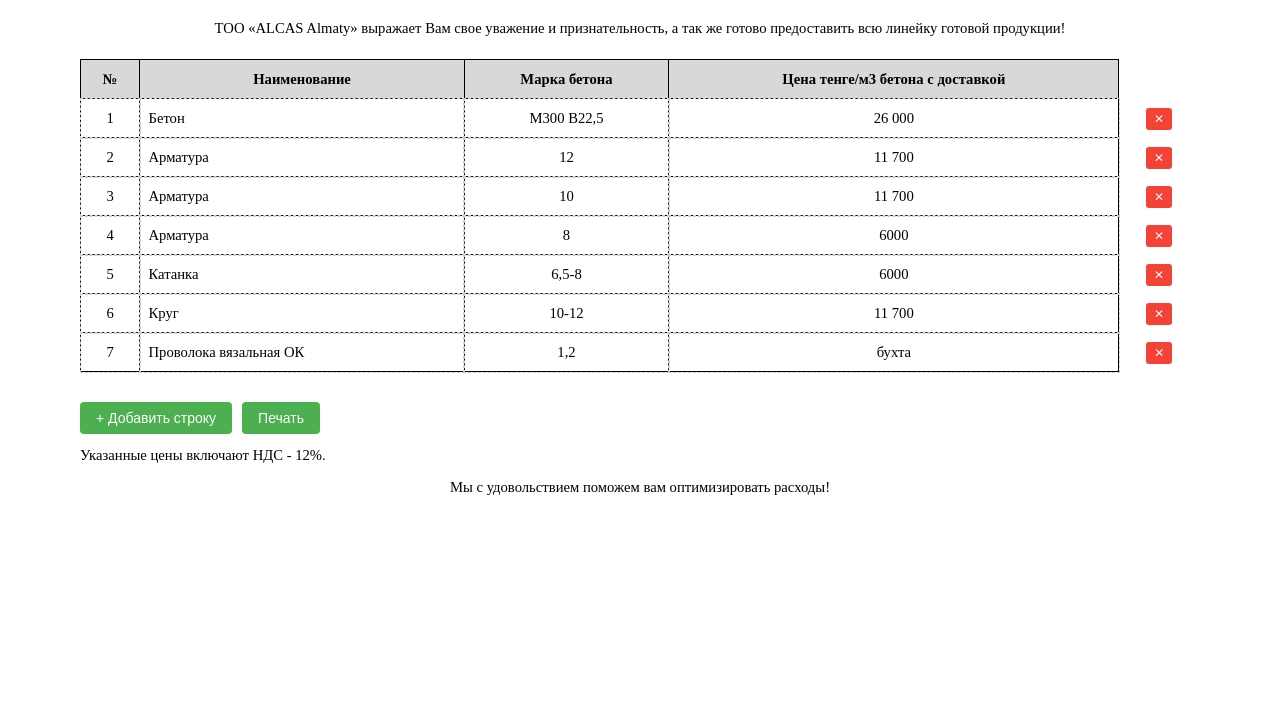
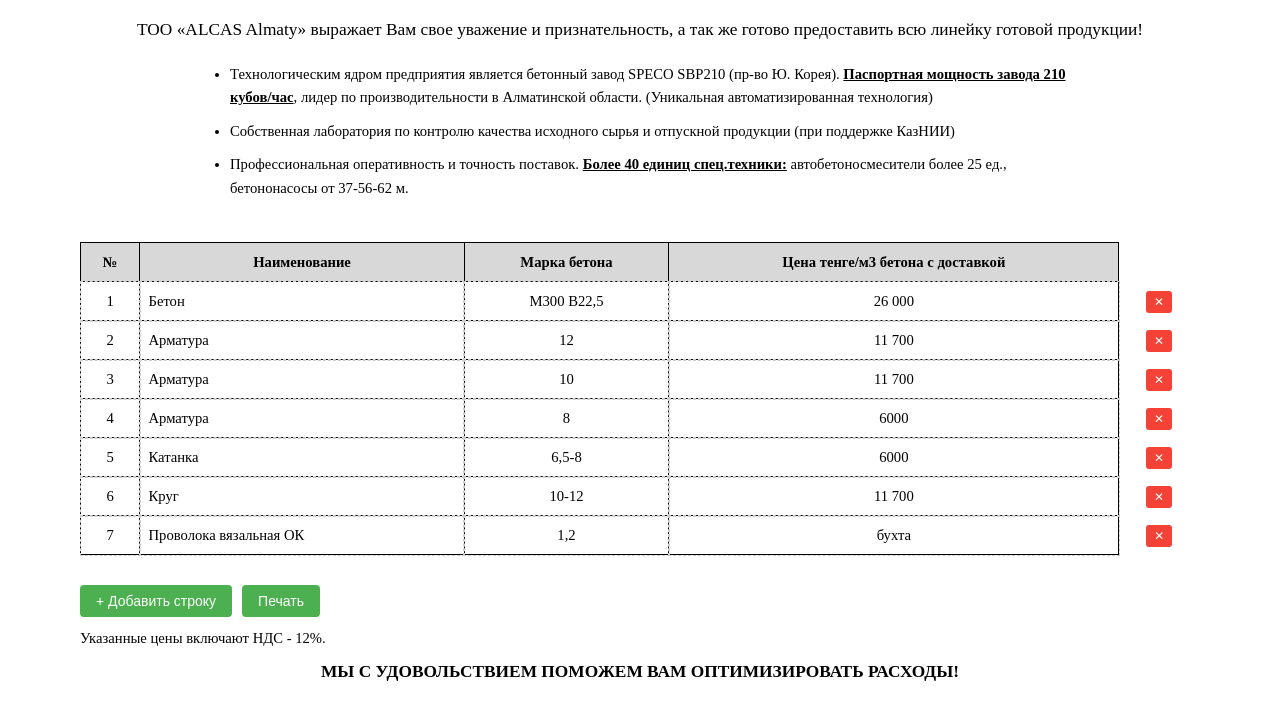
Before and after one commit to bobabane/bobabane.github.io, a plain HTML site: page index.html in a window 1280 px wide. Shown: the part 135-854 px from the top of the page. Before the commit the page ends 800 px from the top, so only its background shows below. Drawn offline with Linux system fonts and the light colour scheme; files whose address does not match are found by name.

Commit message:
Update index.html

```diff
--- a/index.html
+++ b/index.html
@@ -62,6 +62,20 @@
         .greeting {
             text-align: justify;
             margin-bottom: 20px;
+            font-size: 13pt;
+            font-weight: 500;
+        }
+
+        .features-list {
+            max-width: 900px;
+            margin: 0 auto 20px auto;
+            padding-left: 40px;
+            text-align: left;
+        }
+
+        .features-list li {
+            margin-bottom: 10px;
+            line-height: 1.6;
         }
 
         .products-table {
@@ -96,6 +110,9 @@
         .closing {
             text-align: justify;
             margin-bottom: 20px;
+            font-size: 13pt;
+            font-weight: bold;
+            text-transform: uppercase;
         }
 
         /* Editable fields styling */
@@ -180,7 +197,7 @@
 Алматы обл., Iлi ауд, Аскар Токпанов с., Менделеев к-сi, 55
 БИН: 221040014989</td>
             <td class="logo-cell">
-                <img src="logo_new2.svg" alt="Logo" contenteditable="false">
+                <img src="/Users/bobabane/Downloads/logo_new2.svg" alt="Logo" contenteditable="false">
             </td>
             <td class="company-info">ТОО «ALCAS Almaty»
 040718,  Республика  Казахстан
@@ -190,8 +207,14 @@
     </table>
 
     <!-- Greeting -->
-    <p class="greeting" data-placeholder="Введите приветствие" style="text-align: center;">ТОО «ALCAS Almaty» выражает Вам свое уважение и признательность, а так же готово предоставить всю линейку готовой продукции!</p>
-
+    <p class="greeting" style="text-align: center;">ТОО «ALCAS Almaty» выражает Вам свое уважение и признательность, а так же готово предоставить всю линейку готовой продукции!</p>
+    <!-- Features List -->
+    <ul class="features-list">
+        <li>Технологическим ядром предприятия является бетонный завод SPECO SBP210 (пр-во Ю. Корея). <strong><u>Паспортная мощность завода 210 кубов/час</u></strong>, лидер по производительности в Алматинской области. (Уникальная автоматизированная технология)</li>
+        <li>Собственная  лаборатория по контролю качества исходного сырья и отпускной продукции (при поддержке КазНИИ)</li>
+        <li>Профессиональная оперативность и точность поставок. <strong><u>Более 40 единиц спец.техники:</u></strong> автобетоносмесители более 25 ед., бетононасосы от 37-56-62 м.</li>
+    </ul>
+    <br>
     <!-- Products Table -->
     <table class="products-table" id="productsTable">
         <thead>
```
